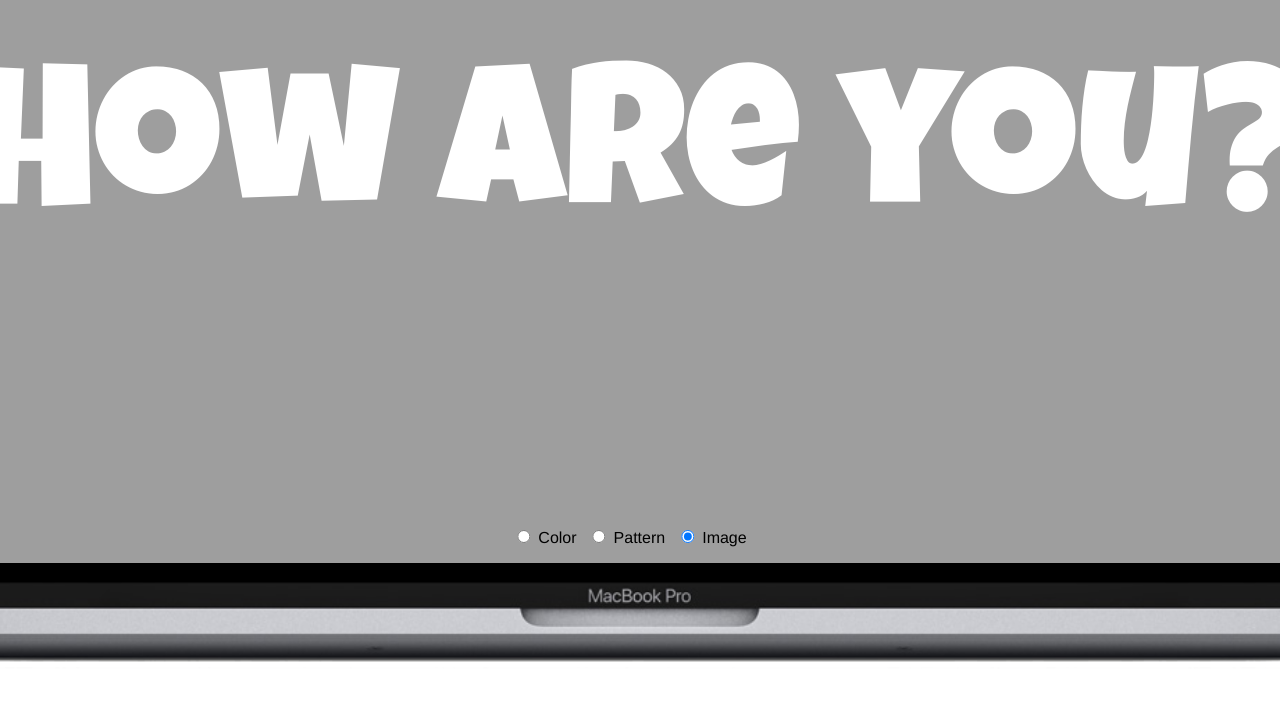
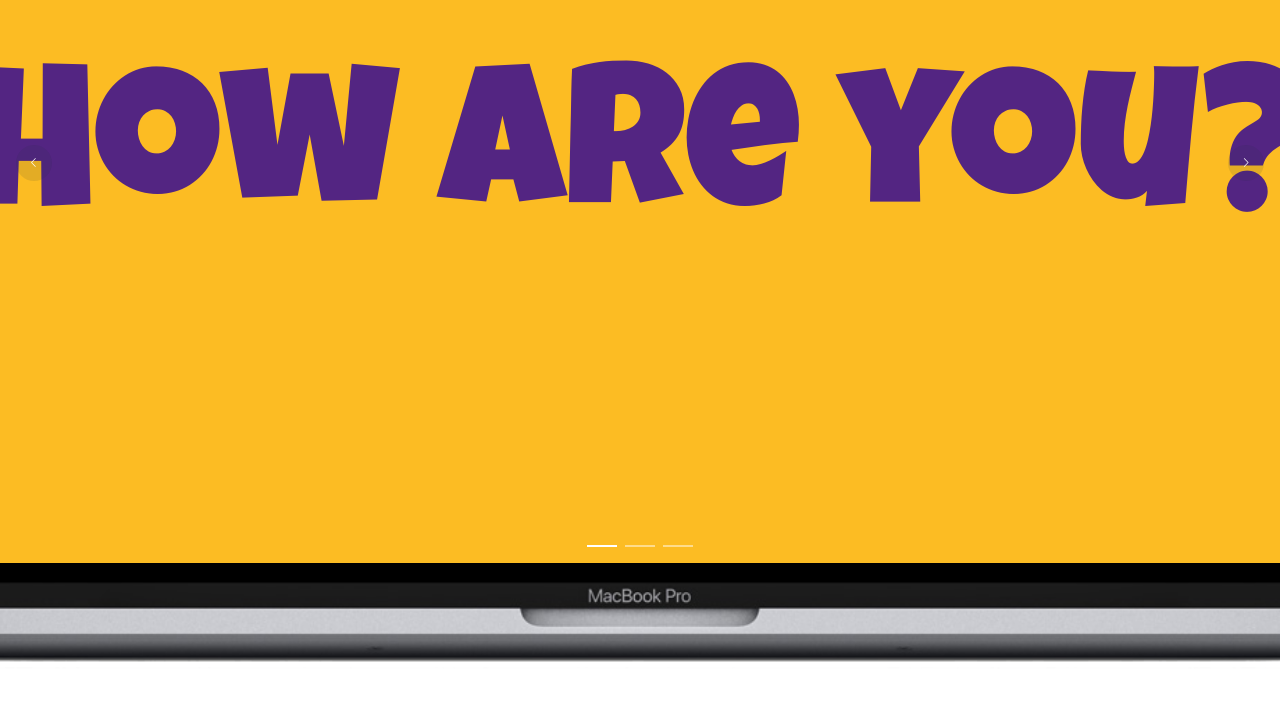
Before and after one commit to pearmini/colorfu, a Vue app: page / in a window 1280 px wide. Shown: the part 237-938 px from the top of the page. Built offline with nearby package versions, Linux system fonts and the light colour scheme.

Commit message:
feat(home): use element-ui

```diff
--- a/babel.config.js
+++ b/babel.config.js
@@ -1,5 +1,12 @@
 module.exports = {
-  presets: [
-    '@vue/cli-plugin-babel/preset'
-  ]
-}
+  presets: ["@vue/cli-plugin-babel/preset"],
+  plugins: [
+    [
+      "component",
+      {
+        libraryName: "element-ui",
+        styleLibraryName: "theme-chalk",
+      },
+    ],
+  ],
+};
--- a/package.json
+++ b/package.json
@@ -10,6 +10,7 @@
   },
   "dependencies": {
     "core-js": "^3.6.5",
+    "element-ui": "^2.15.6",
     "vue": "^2.6.11",
     "vue-router": "^3.5.1"
   },
@@ -20,6 +21,7 @@
     "@vue/cli-plugin-eslint": "~4.5.0",
     "@vue/cli-service": "~4.5.0",
     "babel-eslint": "^10.1.0",
+    "babel-plugin-component": "^1.1.1",
     "eslint": "^6.7.2",
     "eslint-plugin-vue": "^6.2.2",
     "husky": "^7.0.0",
--- a/src/components/NavHeader.vue
+++ b/src/components/NavHeader.vue
@@ -1,9 +1,20 @@
 <template>
   <div>
-    <router-link to="/">Home</router-link>|
-    <router-link to="/editor">Editor</router-link>|
-    <router-link to="/gallery">Gallery</router-link>|
-    <a href="https://github.com/pearmini/carpe-diem" target="_blank">Github</a>
+    <el-menu
+      class="el-menu-demo"
+      mode="horizontal"
+      :router="true"
+      default-active="/"
+    >
+      <el-menu-item index="/">Home</el-menu-item>
+      <el-menu-item index="/editor"> Editor</el-menu-item>
+      <el-menu-item index="/gallery">Gallery</el-menu-item>
+      <el-menu-item index="">
+        <a href="https://github.com/pearmini/carpe-diem" target="_blank"
+          >Github</a
+        >
+      </el-menu-item>
+    </el-menu>
   </div>
 </template>
 
--- a/src/pages/Home.vue
+++ b/src/pages/Home.vue
@@ -1,11 +1,16 @@
 <template>
   <div>
+    <div class="top-container" :style="{ height: topHeight + 'px' }">
+      <div class="top">
         <h1>Carpe Diem</h1>
         <p>
-      Use words mixed with colors, patterns and images to make awesome wallpaper
-      to carpe diem. 🍉
+          Use words mixed with colors, patterns and images to communicate with
+          your wallpaper. 🍉
         </p>
-    <button>Get Started</button>
+        <el-button type="primary">Get Started</el-button>
+        <el-button type="success">Explore</el-button>
+      </div>
+    </div>
     <div
       class="example"
       :style="{
@@ -21,50 +26,19 @@
         :width="transformed.width"
         :height="transformed.height"
       >
+        <el-carousel :height="transformed.height + 'px'">
+          <el-carousel-item v-for="example in examples" :key="example.mode">
             <wallpaper
               :options="example"
               :width="transformed.width"
               :height="transformed.height"
-          :mode="mode"
+              :mode="example.mode"
               @loadingImage="handleLoadingImage"
               @imageLoaded="handleImageLoaded"
             />
+          </el-carousel-item>
+        </el-carousel>
       </screen>
-    </div>
-    <div class="switcher">
-      <div>
-        <input
-          type="radio"
-          id="color"
-          name="drone"
-          value="color"
-          v-model="mode"
-          :disabled="disabled"
-        />
-        <label for="color">Color</label>
-      </div>
-      <div>
-        <input
-          type="radio"
-          id="pattern"
-          name="drone"
-          value="pattern"
-          v-model="mode"
-          :disabled="disabled"
-        />
-        <label for="pattern">Pattern</label>
-      </div>
-      <div>
-        <input
-          type="radio"
-          id="image"
-          name="drone"
-          value="image"
-          v-model="mode"
-          :disabled="disabled"
-        />
-        <label for="image">Image</label>
-      </div>
     </div>
   </div>
 </template>
@@ -87,7 +61,6 @@ export default {
   },
   data() {
     return {
-      mode: "image",
       screenURL,
       screenMeta: {
         left: 145,
@@ -98,28 +71,22 @@ export default {
         height: 707,
       },
       disabled: false,
-    };
-  },
-  mixins: [useWindowScroll(MIN_Y, MAX_Y), useWindowSize()],
-  computed: {
-    progress() {
-      return map(this.scrollY, MIN_Y, MAX_Y, 0, 1);
-    },
-    example() {
-      const options = {
+      examples: [
+        {
+          mode: "color",
           title: "How are you?",
           fontSize: 200,
           fontFamily: "Luckiest Guy",
           fontURL,
-      };
-      const modeOptions = {
-        color: {
-          ...options,
           background: "#fcbc23",
           text: "#532582",
         },
-        pattern: {
-          ...options,
+        {
+          mode: "pattern",
+          title: "How are you?",
+          fontSize: 200,
+          fontFamily: "Luckiest Guy",
+          fontURL,
           background: {
             backgroundColor: "white",
             patternColor: "#ddd",
@@ -134,18 +101,28 @@ export default {
             height: 25,
           },
         },
-        image: {
-          ...options,
+        {
+          mode: "image",
+          title: "How are you?",
+          fontSize: 200,
+          fontFamily: "Luckiest Guy",
+          fontURL,
           imageURL: "https://i.loli.net/2021/09/04/drBtUVNhlq87Rwc.jpg",
           text: "#fff",
         },
+      ],
     };
-      return modeOptions[this.mode];
+  },
+  mixins: [useWindowScroll(MIN_Y, MAX_Y), useWindowSize()],
+  computed: {
+    progress() {
+      return map(this.scrollY, MIN_Y, MAX_Y, 0, 1);
     },
     dimension() {
-      const scale = 0.5;
-      const bottom = 150;
+      const bottom = 100;
       const macAspect = 0.625;
+      const toHeight = ((this.windowHeight * 0.7 - 61) * (707 - 45 - 85)) / 707 - bottom / 2;
+      const scale = toHeight / (this.windowWidth * macAspect);
       return {
         from: {
           x: 0,
@@ -162,6 +139,9 @@ export default {
           scale,
         },
       };
+    },
+    topHeight() {
+      return this.windowHeight * 0.3;
     },
     transformed() {
       const { from, to } = this.dimension;
@@ -194,25 +174,25 @@ export default {
 </script>
 
 <style>
-.switcher {
-  display: flex;
-  position: fixed;
-  bottom: 1em;
-  z-index: 999;
-  left: 50%;
-  transform: translate(-50%, 0);
-}
-
-.switcher > div {
-  margin-right: 1em;
-}
-
-.switcher > div > label {
-  margin-left: 0.5em;
-}
-
 .example {
   position: absolute;
   z-index: 10;
 }
+
+.top-container {
+  display: flex;
+  flex-direction: column;
+  justify-content: center;
+}
+
+.top > h1 {
+  margin: 0.25em;
+  font-weight: bold;
+  font-size: 50px;
+}
+
+.top > p {
+  font-size: 20px;
+  margin-bottom: 1em;
+}
 </style>
```
Also changed, not shown: src/main.js (+8 -0 lines), 1 other file (tests, documents, lock files or other folders). Lines whose indentation alone changed are shown as unchanged.
